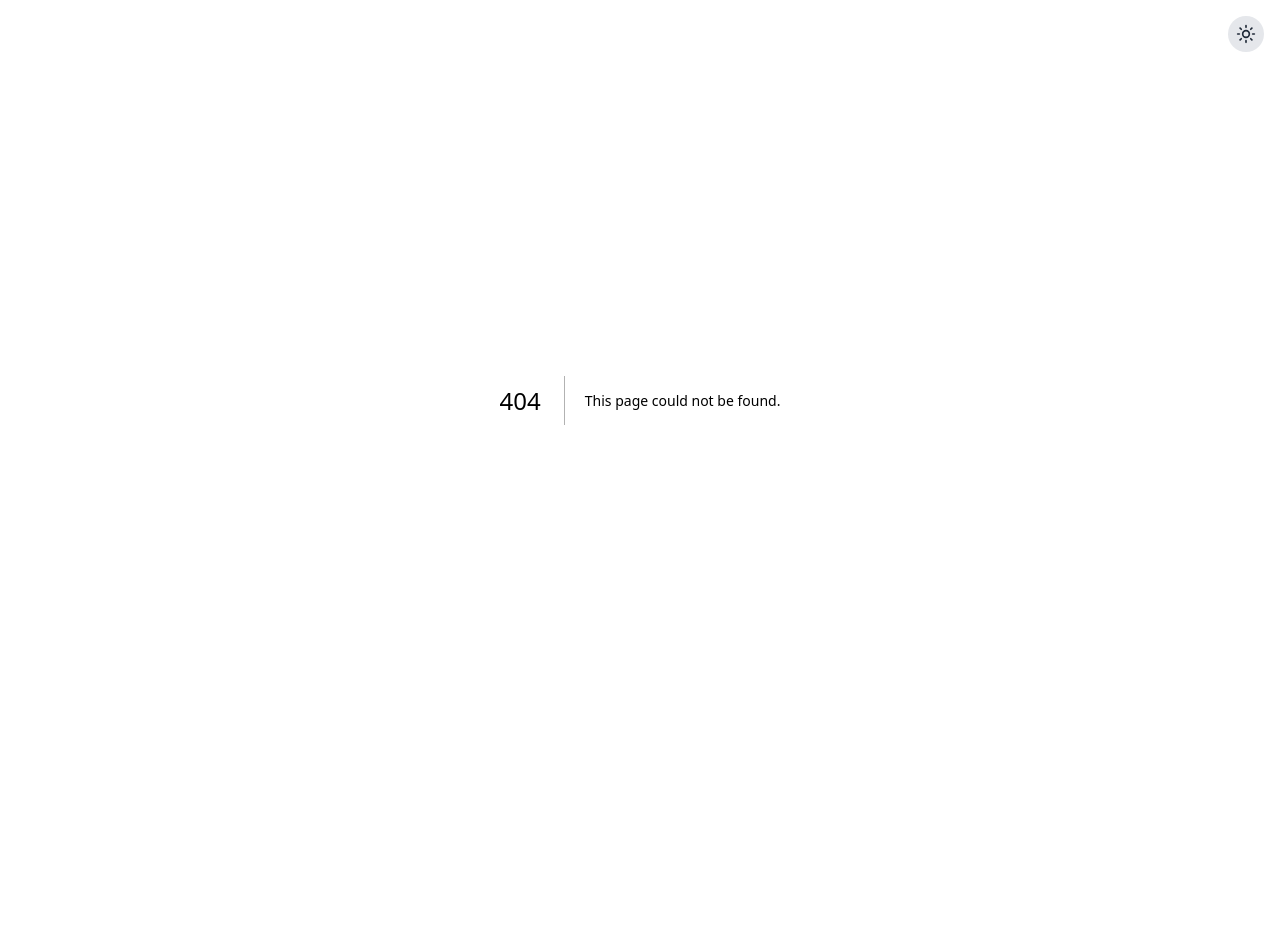
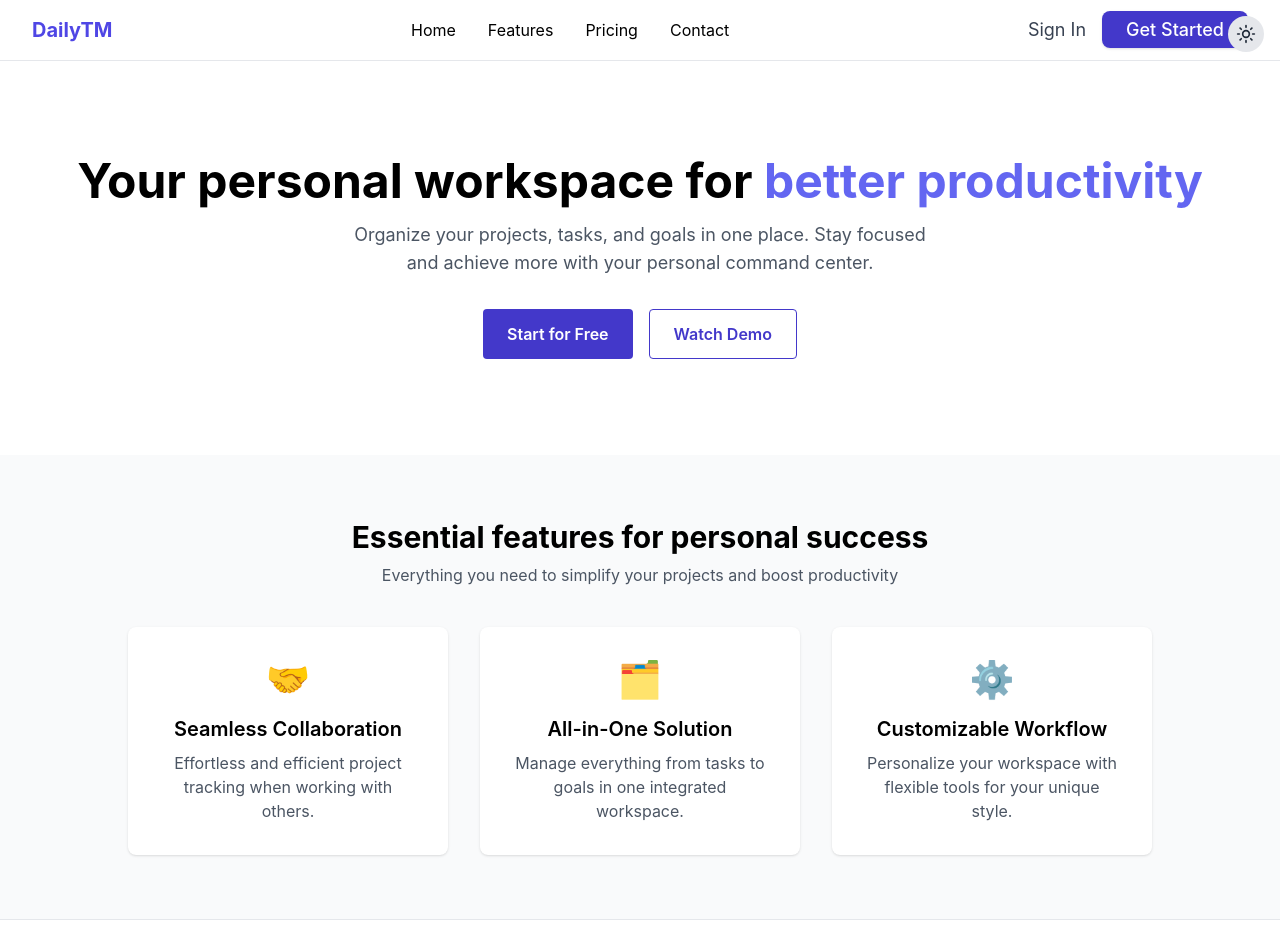
Before and after one commit to devrshib03/Proj_Mang, a Next.js app: page /landing in a window 1280 px wide. Before the commit this address had no page. Shown: the top 947 px of the page. Before the commit the page ends 800 px from the top, so only its background shows below. Built offline with nearby package versions, Linux system fonts and the light colour scheme.

Commit message:
create a landing page

```diff
--- /dev/null
+++ b/app/landing/page.tsx
@@ -0,0 +1,16 @@
+"use client";
+import Header from '../../components/Header';
+import Hero from '../../components/Hero';
+import Features from '../../components/Features';
+import Footer from '../../components/Footer';
+
+export default function LandingPage() {
+  return (
+    <main className="min-h-screen flex flex-col">
+      <Header />
+      <Hero />
+      <Features />
+      <Footer />
+    </main>
+  );
+}
--- /dev/null
+++ b/components/Features.tsx
@@ -0,0 +1,37 @@
+const features = [
+  {
+    title: 'Seamless Collaboration',
+    description: 'Effortless and efficient project tracking when working with others.',
+    icon: '🤝',
+  },
+  {
+    title: 'All-in-One Solution',
+    description: 'Manage everything from tasks to goals in one integrated workspace.',
+    icon: '🗂️',
+  },
+  {
+    title: 'Customizable Workflow',
+    description: 'Personalize your workspace with flexible tools for your unique style.',
+    icon: '⚙️',
+  },
+];
+
+export default function Features() {
+  return (
+    <section id="features" className="py-16 bg-gray-50 dark:bg-[#232a38]">
+      <div className="text-center mb-10">
+        <h2 className="text-3xl font-bold mb-2 text-black dark:text-white">Essential features for personal success</h2>
+        <p className="text-gray-600 dark:text-gray-300">Everything you need to simplify your projects and boost productivity</p>
+      </div>
+      <div className="flex flex-wrap justify-center gap-8">
+        {features.map((feature, idx) => (
+          <div key={idx} className="shadow rounded-lg p-8 w-80 flex flex-col items-center bg-white dark:bg-[#181f2a] dark:text-white">
+            <div className="text-4xl mb-4">{feature.icon}</div>
+            <h3 className="font-semibold text-xl mb-2">{feature.title}</h3>
+            <p className="text-center text-gray-600 dark:text-gray-300">{feature.description}</p>
+          </div>
+        ))}
+      </div>
+    </section>
+  );
+}
--- /dev/null
+++ b/components/Footer.tsx
@@ -0,0 +1,11 @@
+export default function Footer() {
+  return (
+    <footer className="w-full py-6 border-t text-center mt-auto bg-white text-gray-500 dark:bg-[#181f2a] dark:border-gray-800 dark:text-gray-400">
+      <div className="mb-2">© 2025 Proj_Mang. All rights reserved.</div>
+      <div className="flex justify-center gap-4">
+        <a href="#" className="hover:text-indigo-600 dark:hover:text-blue-400">Privacy Policy</a>
+        <a href="#" className="hover:text-indigo-600 dark:hover:text-blue-400">Terms of Service</a>
+      </div>
+    </footer>
+  );
+}
--- /dev/null
+++ b/components/Header.tsx
@@ -0,0 +1,23 @@
+import Link from 'next/link';
+
+export default function Header() {
+  return (
+    <header className="w-full flex items-center justify-between px-8 py-4 border-b bg-white dark:bg-[#181f2a] dark:border-gray-800">
+      <div className="flex items-center gap-2">
+        <span className="font-bold text-xl text-indigo-600 dark:text-indigo-400">DailyTM</span>
+      </div>
+      <nav className="flex gap-8">
+        <Link href="/" className="text-black dark:text-white">Home</Link>
+        <Link href="#features" className="text-black dark:text-white">Features</Link>
+        <Link href="#pricing" className="text-black dark:text-white">Pricing</Link>
+        <Link href="#contact" className="text-black dark:text-white">Contact</Link>
+      </nav>
+      <div className="flex items-center gap-4 relative">
+        <Link href="/login" className="text-lg text-gray-700 dark:text-white">Sign In</Link>
+        <div className="relative">
+          <Link href="/signup" className="px-6 py-2 rounded-lg text-lg font-medium shadow bg-indigo-700 hover:bg-indigo-800 text-white dark:bg-blue-700 dark:hover:bg-blue-800">Get Started</Link>
+        </div>
+      </div>
+    </header>
+  );
+}
--- /dev/null
+++ b/components/Hero.tsx
@@ -0,0 +1,16 @@
+export default function Hero() {
+  return (
+    <section className="flex flex-col items-center justify-center py-24 text-center bg-white dark:bg-[#181f2a]">
+      <h1 className="text-5xl font-bold mb-4">
+        Your personal workspace for <span className="text-indigo-500 dark:text-blue-400">better productivity</span>
+      </h1>
+      <p className="text-lg mb-8 max-w-xl mx-auto text-gray-600 dark:text-gray-300">
+        Organize your projects, tasks, and goals in one place. Stay focused and achieve more with your personal command center.
+      </p>
+      <div className="flex gap-4 justify-center">
+        <button className="px-6 py-3 rounded font-semibold bg-indigo-700 text-white dark:bg-blue-700">Start for Free</button>
+        <button className="px-6 py-3 rounded font-semibold border border-indigo-700 text-indigo-700 dark:border-blue-700 dark:text-blue-400">Watch Demo</button>
+      </div>
+    </section>
+  );
+}
```
